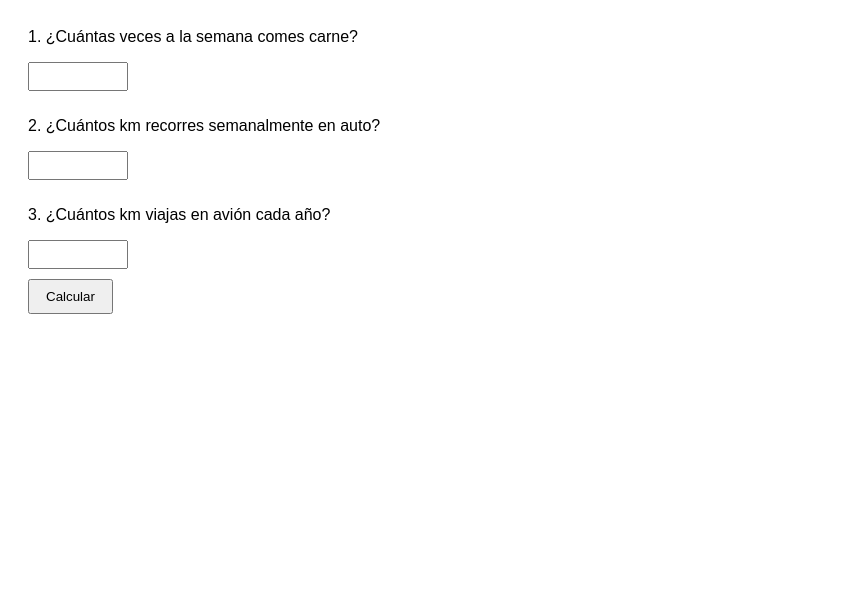
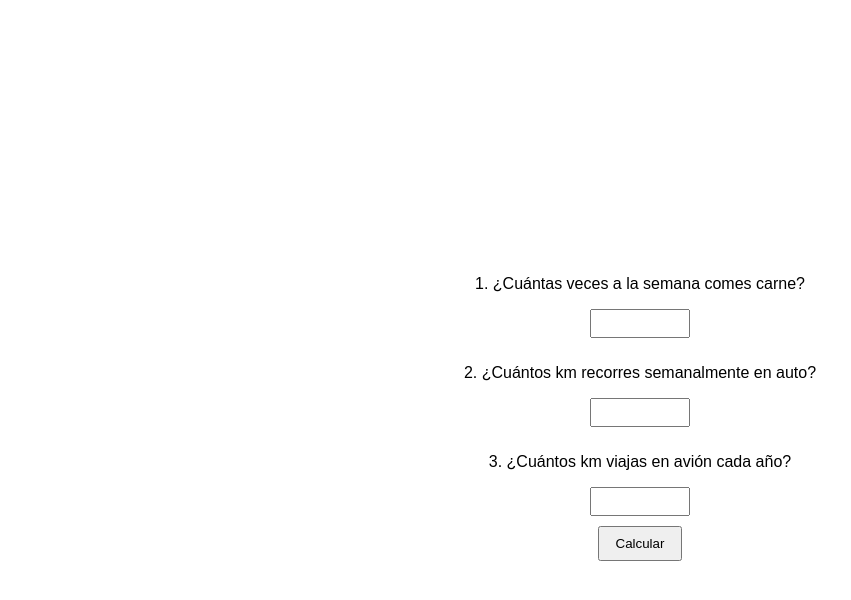
Before and after one commit to mat885/miprimerrepo, a plain HTML site: page index.html in a window 1280 px wide. Shown: the whole page, without its empty margins (0-851 px from the left). Drawn offline with Linux system fonts and the light colour scheme.

Commit message:
Update index.html

```diff
--- a/index.html
+++ b/index.html
@@ -1,10 +1,31 @@
 <head>
     <title>Calculadora de CO₂</title>
-    <style>
-        body { font-family: sans-serif; padding: 20px; }
-        input[type="number"] { width: 100px; padding: 5px; margin-bottom: 10px; }
-        button { padding: 8px 16px; cursor: pointer; }
-        #resultado { margin-top: 20px; font-weight: bold; color: green; }
+<style>
+        body {
+            font-family: sans-serif;
+            padding: 20px;
+            display: flex;
+            justify-content: center;
+            align-items: center;
+            flex-direction: column;
+            min-height: 100vh;
+            text-align: center;
+        }
+        input[type="number"] {
+            width: 100px;
+            padding: 5px;
+            margin-bottom: 10px;
+            text-align: center;
+        }
+        button {
+            padding: 8px 16px;
+            cursor: pointer;
+        }
+        #resultado {
+            margin-top: 20px;
+            font-weight: bold;
+            color: green;
+        }
     </style>
 </head>
 <body>
```
